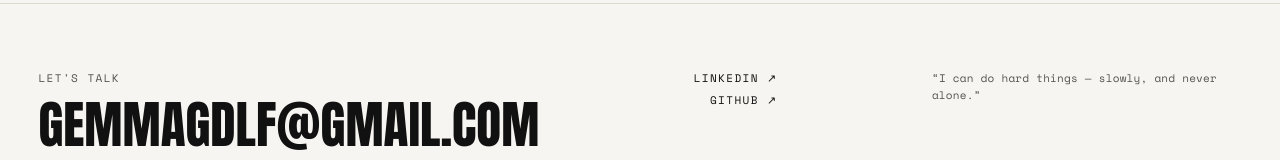
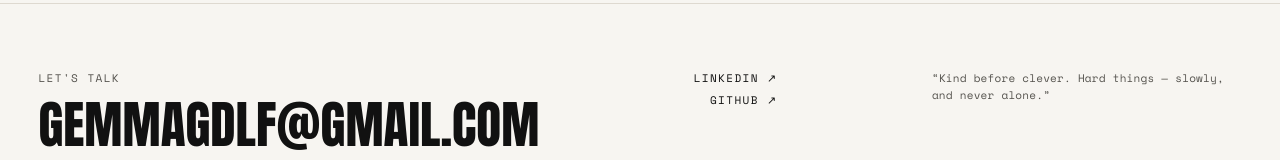
Before and after one commit to Gemmagf/CarearCapital, a React (Create React App) app: page / in a window 1280 px wide. Shown: the part 3477-3637 px from the top of the page. Built offline with nearby package versions, Linux system fonts and the light colour scheme.

Commit message:
Footer line combines both ideas: kind before clever; hard things, slowly and together
Co-Authored-By: Claude Fable 5.1 <noreply@anthropic.com>

```diff
--- a/src/redesign/RedesignApp.jsx
+++ b/src/redesign/RedesignApp.jsx
@@ -24,7 +24,7 @@ const QUOTES = {
   s2: ["\u7a7a\u6c17\u3092\u8aad\u3080 \u00b7 k\u016bki o yomu \u2014 to read the air.", ""],
   s3: ["Quatre coses b\u00e0siques resolen el 80 % dels casos; quatre de dif\u00edcils, la resta.", "Enric, el meu pare"],
   s4: ["There is nothing permanent except change.", "Heraclitus"],
-  footer: ["I can do hard things \u2014 slowly, and never alone.", ""],
+  footer: ["Kind before clever. Hard things \u2014 slowly, and never alone.", ""],
 };
 const Epigraph = ({ q }) => q ? <p className="epigraph reveal">{"“"}{q[0]}{"”"}{q[1] ? <span> {"—"} {q[1]}</span> : null}</p> : null;
 
```
